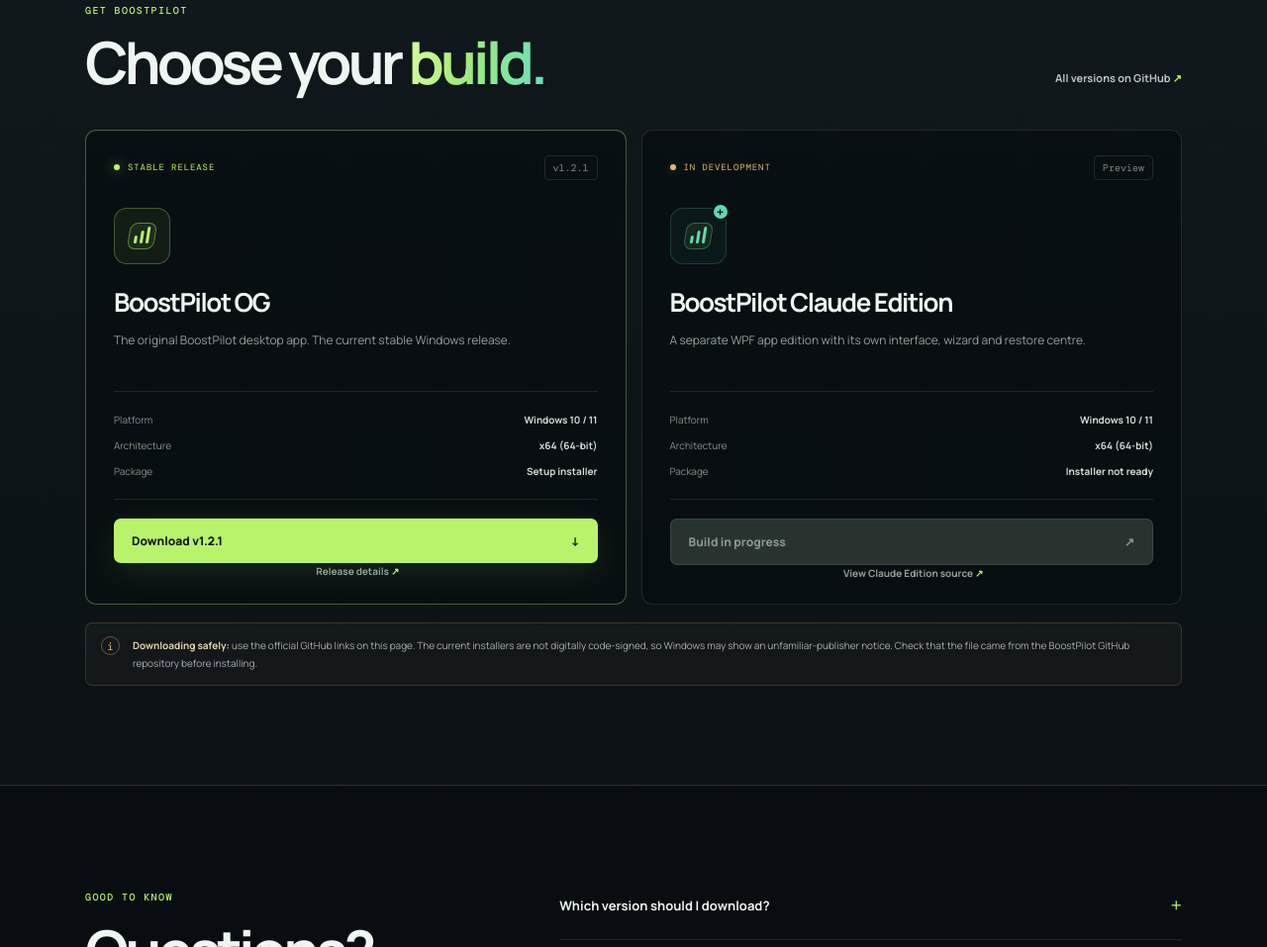
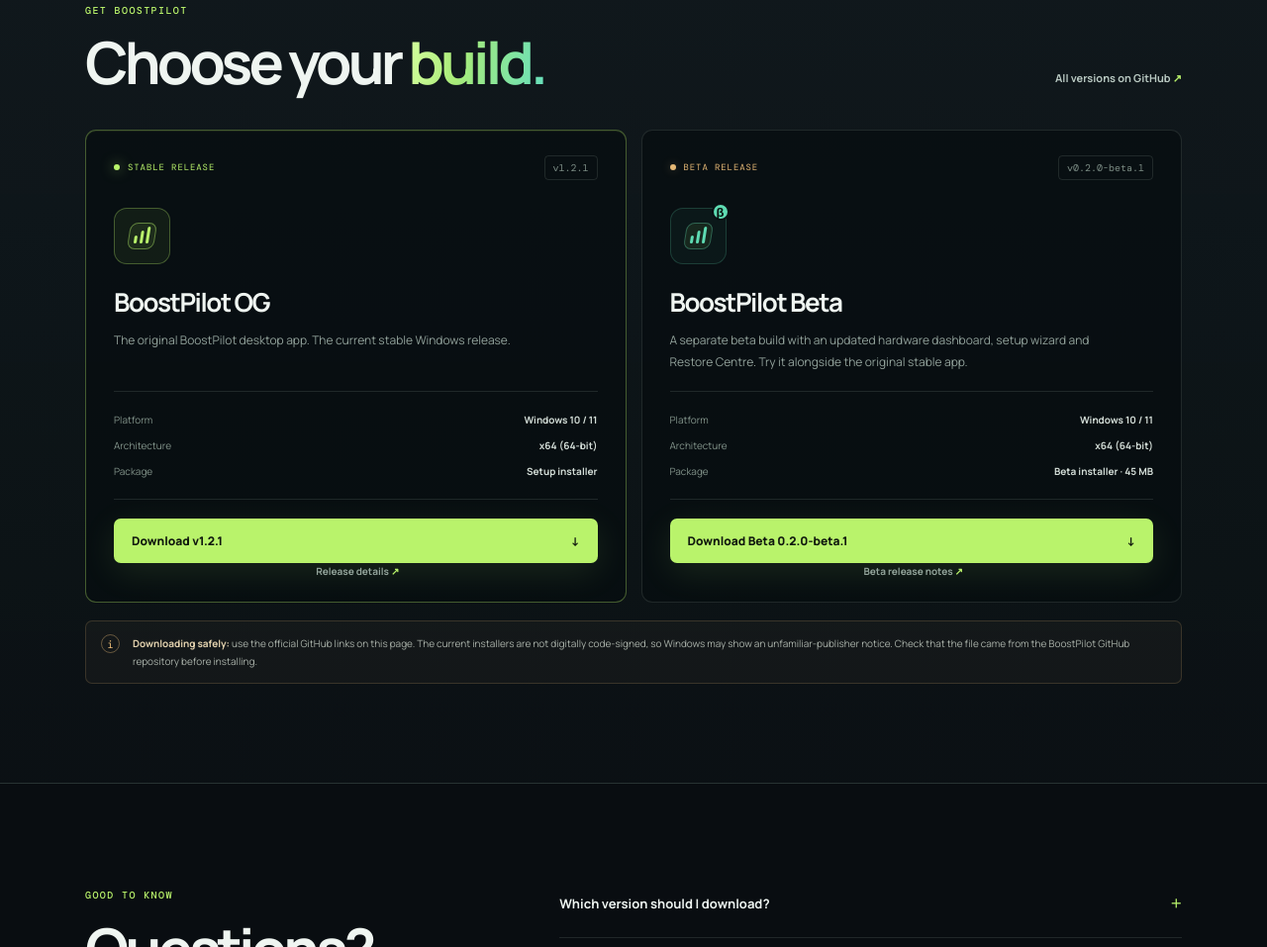
Before and after one commit to goooglecrome/BoostPilot, a website: page website/public/index.html in a window 1280 px wide. Shown: the part 1647-2604 px from the top of the page at 99% size. Drawn offline with nearby package versions, Linux system fonts and the light colour scheme.

Commit message:
Update website to list BoostPilot Beta 0.2.0-beta.1

```diff
--- a/website/public/index.html
+++ b/website/public/index.html
@@ -123,13 +123,13 @@
             <a class="release-notes" href="https://github.com/goooglecrome/BoostPilot/releases/tag/v1.2.1" target="_blank" rel="noreferrer">Release details <span aria-hidden="true">↗</span></a>
           </article>
           <article class="download-card preview-card">
-            <div class="download-card-top"><span class="status-label status-preview"><i></i> IN DEVELOPMENT</span><span class="version-label">Preview</span></div>
-            <div class="download-icon preview-icon"><span class="brand-mark"><span></span><span></span><span></span></span><b>+</b></div>
-            <h3>BoostPilot Claude Edition</h3>
-            <p class="download-description">A separate WPF app edition with its own interface, wizard and restore centre.</p>
-            <ul class="download-details"><li><span>Platform</span><b>Windows 10 / 11</b></li><li><span>Architecture</span><b>x64 (64-bit)</b></li><li><span>Package</span><b>Installer not ready</b></li></ul>
-            <a class="button button-disabled download-button" href="https://github.com/goooglecrome/BoostPilot/actions" target="_blank" rel="noreferrer">Build in progress <span aria-hidden="true">↗</span></a>
-            <a class="release-notes" href="https://github.com/goooglecrome/BoostPilot/tree/main/ClaudeEdition" target="_blank" rel="noreferrer">View Claude Edition source <span aria-hidden="true">↗</span></a>
+            <div class="download-card-top"><span class="status-label status-preview"><i></i> BETA RELEASE</span><span class="version-label">v0.2.0-beta.1</span></div>
+            <div class="download-icon preview-icon"><span class="brand-mark"><span></span><span></span><span></span></span><b>β</b></div>
+            <h3>BoostPilot Beta</h3>
+            <p class="download-description">A separate beta build with an updated hardware dashboard, setup wizard and Restore Centre. Try it alongside the original stable app.</p>
+            <ul class="download-details"><li><span>Platform</span><b>Windows 10 / 11</b></li><li><span>Architecture</span><b>x64 (64-bit)</b></li><li><span>Package</span><b>Beta installer · 45 MB</b></li></ul>
+            <a class="button button-primary download-button" href="https://github.com/goooglecrome/BoostPilot/releases/download/v0.2.0-beta.1/BoostPilot-Beta-Setup.exe">Download Beta 0.2.0-beta.1 <span aria-hidden="true">↓</span></a>
+            <a class="release-notes" href="https://github.com/goooglecrome/BoostPilot/releases/tag/v0.2.0-beta.1" target="_blank" rel="noreferrer">Beta release notes <span aria-hidden="true">↗</span></a>
           </article>
         </div>
         <div class="download-note"><span class="note-icon">i</span><p><b>Downloading safely:</b> use the official GitHub links on this page. The current installers are not digitally code-signed, so Windows may show an unfamiliar-publisher notice. Check that the file came from the BoostPilot GitHub repository before installing.</p></div>
```
Also changed, not shown: website/downloads.html (+2 -2 lines), website/faq.html (+2 -2 lines), website/index.html (+7 -7 lines), website/public/downloads.html (+2 -2 lines), website/public/faq.html (+2 -2 lines), website/README.md.
